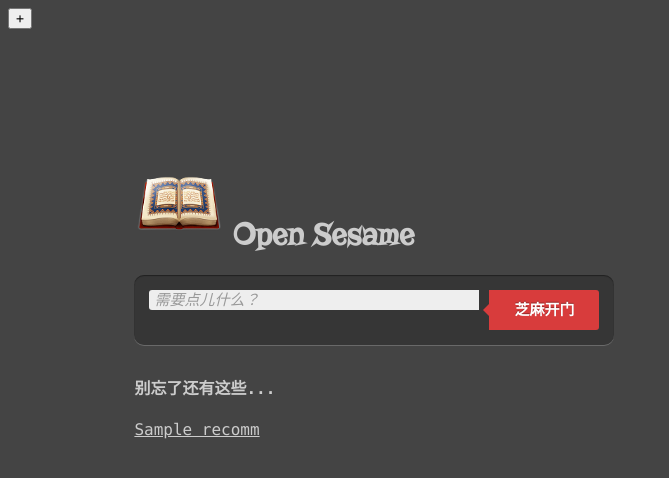
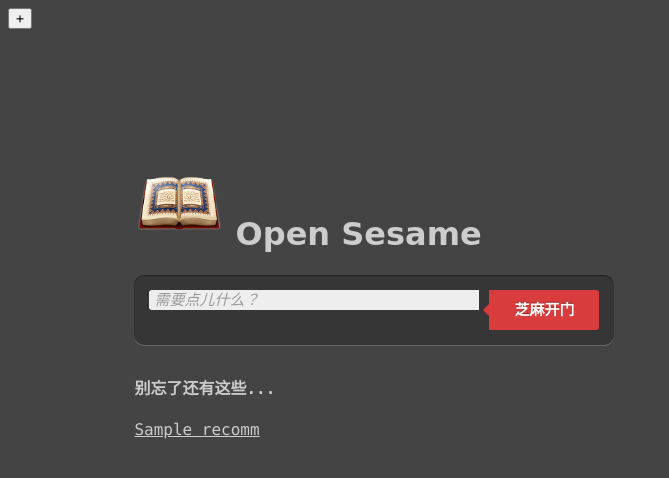
Before and after one commit to liuxd/OpenSesame, a PHP site: template src/app/view/Home.html in a window 1280 px wide. Shown: the top 478 px of the page, without its empty margins (0-669 px from the left). Run offline with PHP 8.4, Linux system fonts and the light colour scheme; the template is opened without the code that fills it: most values are stand-ins (such as "Sample title", 1, 10 or a date in 2020).

Commit message:
修正字体文件链接。

```diff
--- a/src/www/application/css/index.css
+++ b/src/www/application/css/index.css
@@ -35,7 +35,7 @@ a:hover {
     font-family: 'Risque';
     font-style: normal;
     font-weight: 400;
-    src: local('Risque'), local('Risque-Regular'), url(../../vendor/google-font/risque/a8AGA5XaSxGdEu0gkNB0cg.woff) format('woff');
+    src: local('Risque'), local('Risque-Regular'), url(?static=/vendor/google-font/risque/a8AGA5XaSxGdEu0gkNB0cg.woff) format('woff');
 }
 
 .cf:before, .cf:after{
```
